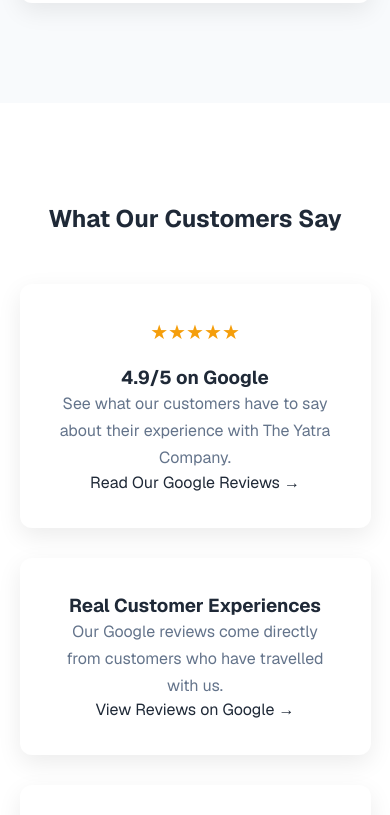
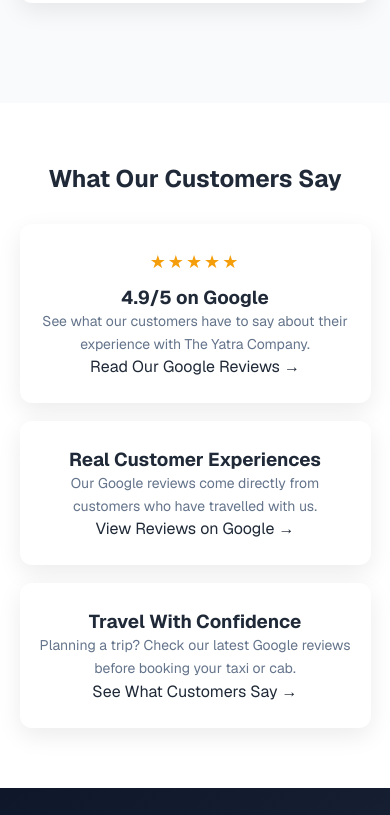
Before and after one commit to Brewscriptmedia/theyatracompany, a Next.js app: page / in a window 390 px wide. Shown: the part 3869-4684 px from the top of the page. Built offline with nearby package versions, Linux system fonts and the light colour scheme; no server answers; a web font is replaced by a local one.

Commit message:
changed css for testimonials

```diff
--- a/src/components/sections/Testimonials.module.css
+++ b/src/components/sections/Testimonials.module.css
@@ -1,35 +1,101 @@
-.testimonials{
-    padding:100px 0;
-    background:white;
-    text-align:center;
+.testimonials {
+    padding: 90px 0;
+    background: #fff;
+    text-align: center;
 }
 
-.grid{
-    display:grid;
-    grid-template-columns:repeat(auto-fit,minmax(300px,1fr));
-    gap:30px;
-    margin-top:50px;
+.grid {
+    display: grid;
+    grid-template-columns: repeat(3, minmax(0, 1fr));
+    gap: 28px;
+    margin-top: 45px;
 }
 
-.card{
-    padding:35px;
-    border-radius:12px;
-    box-shadow:0 8px 25px rgba(0,0,0,.08);
-    background:white;
+.card {
+    padding: 32px 28px;
+    border-radius: 14px;
+    box-shadow: 0 8px 25px rgba(0, 0, 0, 0.08);
+    background: #fff;
+    display: flex;
+    flex-direction: column;
+    justify-content: center;
+    min-height: 190px;
+    transition: transform 0.25s ease, box-shadow 0.25s ease;
 }
 
-.stars{
-    color:#f59e0b;
-    font-size:20px;
-    margin-bottom:20px;
+.card:hover {
+    transform: translateY(-4px);
+    box-shadow: 0 12px 30px rgba(0, 0, 0, 0.1);
 }
 
-.card p{
-    color:#64748b;
-    line-height:1.7;
+.stars {
+    color: #f59e0b;
+    font-size: 20px;
+    letter-spacing: 2px;
+    margin-bottom: 16px;
 }
 
-.card h4{
-    margin-top:20px;
-    color:#0f172a;
+.card p {
+    color: #64748b;
+    line-height: 1.7;
+    margin: 0;
+    font-size: 15px;
 }
+
+.card h4 {
+    margin: 18px 0 0;
+    color: #0f172a;
+    font-size: 16px;
+    font-weight: 600;
+}
+
+/* Tablet */
+@media (max-width: 900px) {
+    .testimonials {
+        padding: 75px 0;
+    }
+
+    .grid {
+        grid-template-columns: repeat(2, minmax(0, 1fr));
+        gap: 22px;
+        margin-top: 35px;
+    }
+
+    .card {
+        padding: 28px 22px;
+    }
+}
+
+/* Mobile */
+@media (max-width: 600px) {
+    .testimonials {
+        padding: 60px 0;
+    }
+
+    .grid {
+        grid-template-columns: 1fr;
+        gap: 18px;
+        margin-top: 30px;
+    }
+
+    .card {
+        padding: 26px 20px;
+        min-height: auto;
+        border-radius: 12px;
+    }
+
+    .stars {
+        font-size: 18px;
+        margin-bottom: 12px;
+    }
+
+    .card p {
+        font-size: 14px;
+        line-height: 1.65;
+    }
+
+    .card h4 {
+        margin-top: 14px;
+        font-size: 15px;
+    }
+}
```
